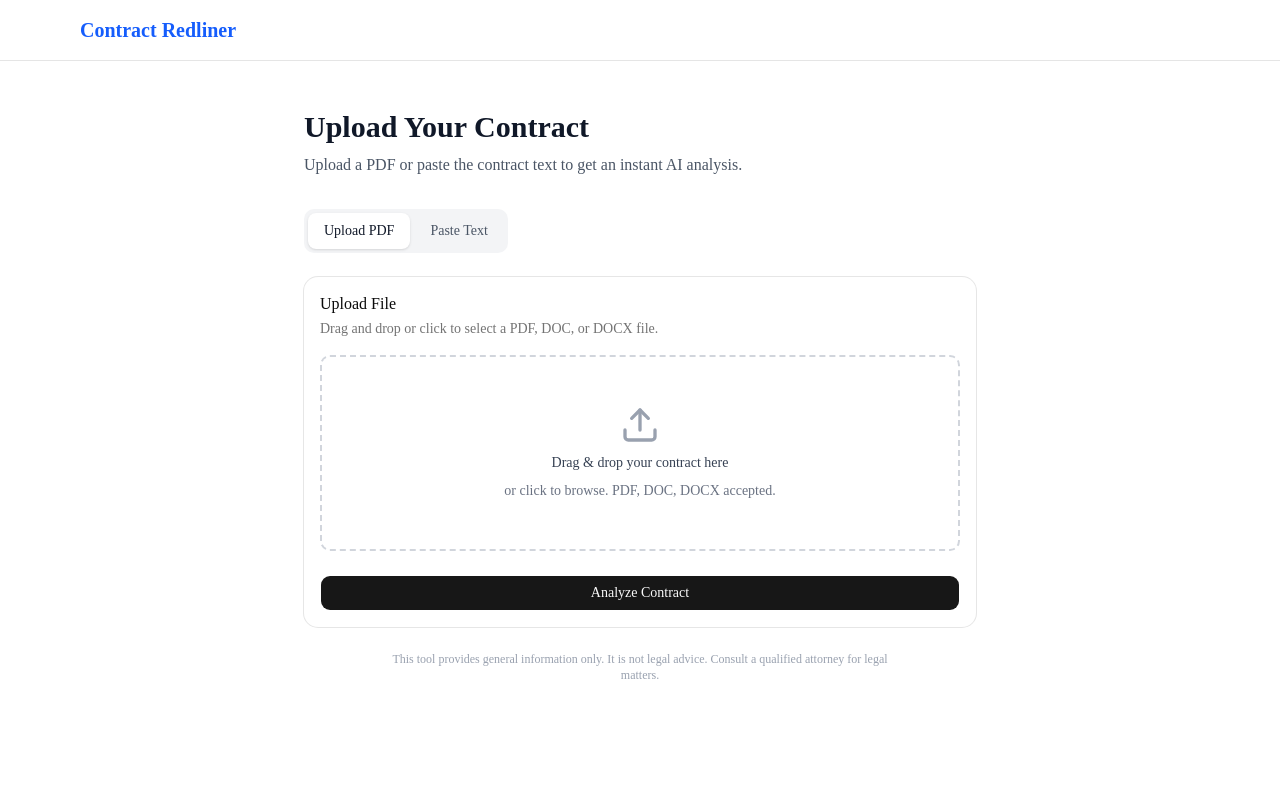
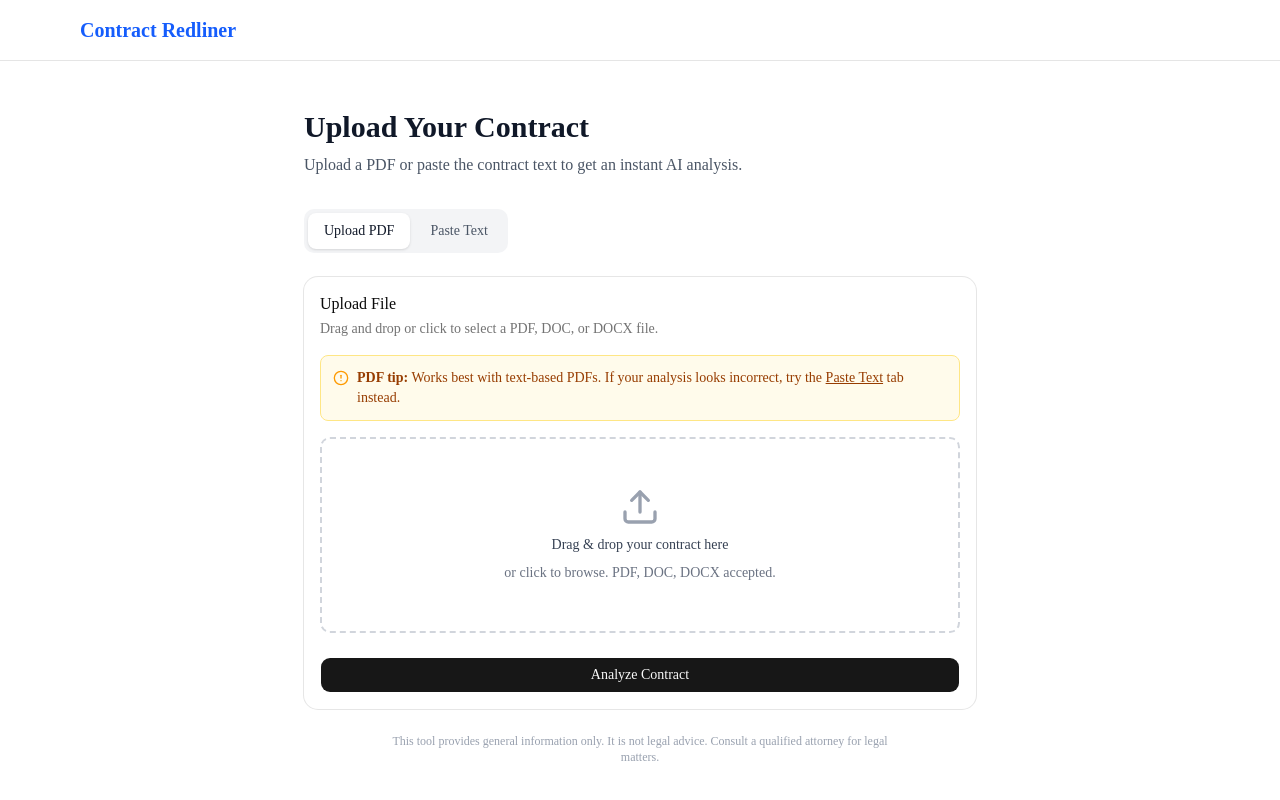
Before and after one commit to nkondratyk93/contract-redliner, a Next.js app: page /analyze in a window 1280 px wide. Shown: the top 800 px of the page. Built offline with nearby package versions, Linux system fonts and the light colour scheme; no server answers.

Commit message:
fix: Bug 1 — sitemap baseUrl trim; Bug 2 — PDF upload via multipart + warning banner

```diff
--- a/app/analyze/page.tsx
+++ b/app/analyze/page.tsx
@@ -47,22 +47,13 @@ export default function AnalyzePage() {
   async function handleSubmit() {
     setError(null);
 
-    let contractText = text;
-
     if (mode === "upload") {
       if (!file) {
         setError("Please upload a file first.");
         return;
       }
-      contractText = await file.text();
-      if (!contractText.trim()) {
-        setError(
-          "Could not extract text from this file. Try pasting the contract text instead."
-        );
-        return;
-      }
     } else {
-      if (!contractText.trim()) {
+      if (!text.trim()) {
         setError("Please paste your contract text.");
         return;
       }
@@ -71,14 +62,23 @@ export default function AnalyzePage() {
     setLoading(true);
 
     try {
-      const res = await fetch("/api/analyze", {
-        method: "POST",
-        headers: { "Content-Type": "application/json" },
-        body: JSON.stringify({
-          text: contractText,
-          filename: file?.name,
-        }),
-      });
+      let res: Response;
+
+      if (mode === "upload" && file) {
+        // Send as multipart — server handles PDF text extraction via pdf-parse
+        const formData = new FormData();
+        formData.append("file", file);
+        res = await fetch("/api/analyze", {
+          method: "POST",
+          body: formData,
+        });
+      } else {
+        res = await fetch("/api/analyze", {
+          method: "POST",
+          headers: { "Content-Type": "application/json" },
+          body: JSON.stringify({ text }),
+        });
+      }
 
       if (!res.ok) {
         const data = await res.json().catch(() => null);
@@ -155,6 +155,21 @@ export default function AnalyzePage() {
             </CardHeader>
             <CardContent>
               {mode === "upload" ? (
+                <>
+                  <div className="flex items-start gap-2 mb-4 rounded-md bg-amber-50 border border-amber-200 p-3 text-sm text-amber-800">
+                    <AlertCircle className="w-4 h-4 mt-0.5 shrink-0 text-amber-500" />
+                    <p>
+                      <strong>PDF tip:</strong> Works best with text-based PDFs.
+                      If your analysis looks incorrect, try the{" "}
+                      <button
+                        onClick={() => setMode("paste")}
+                        className="underline font-medium hover:text-amber-900"
+                      >
+                        Paste Text
+                      </button>{" "}
+                      tab instead.
+                    </p>
+                  </div>
                 <div
                   {...getRootProps()}
                   className={`border-2 border-dashed rounded-lg p-12 text-center cursor-pointer transition-colors ${
@@ -188,6 +203,7 @@ export default function AnalyzePage() {
                     </div>
                   )}
                 </div>
+                </>
               ) : (
                 <Textarea
                   value={text}
--- a/app/sitemap.ts
+++ b/app/sitemap.ts
@@ -1,8 +1,9 @@
 import type { MetadataRoute } from "next";
 
 export default function sitemap(): MetadataRoute.Sitemap {
-  const baseUrl =
-    process.env.NEXT_PUBLIC_APP_URL || "https://contractredliner.kolya.app";
+  const baseUrl = (
+    process.env.NEXT_PUBLIC_APP_URL || "https://contractredliner.kolya.app"
+  ).trim();
 
   return [
     {
```
